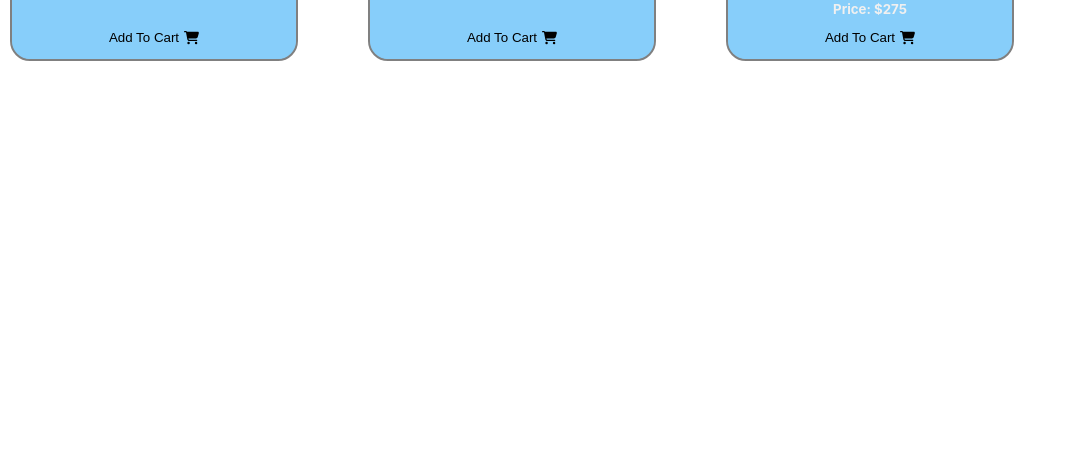
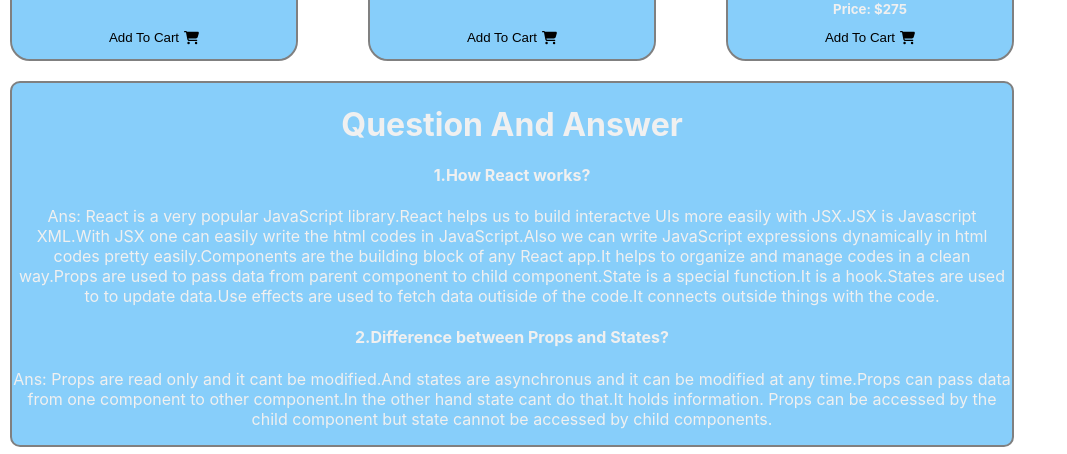
Before and after one commit to ZiaSIfat/Earbuds-Hub, a React (Create React App) app: page / in a window 1280 px wide. Shown: the part 1184-1638 px from the top of the page, without its empty margins (0-1067 px from the left). Before the commit the page ends 1255 px from the top, so only its background shows below. Built offline with nearby package versions, Linux system fonts and the light colour scheme.

Commit message:
ques-ansr done

```diff
--- a/src/App.js
+++ b/src/App.js
@@ -1,13 +1,13 @@
 import logo from './logo.svg';
 import './App.css';
 import Shop from './Components/Shop/Shop';
+import QA from './Components/QA/QA';
 
 function App() {
   return (
     <div className="App">
       <h1>Earbuds Hub</h1>
       <Shop></Shop>
-
     </div>
   );
 }
--- /dev/null
+++ b/src/Components/QA/QA.css
@@ -0,0 +1,7 @@
+.ques-ans{
+    border: 2px solid gray;
+    border-radius: 10px;
+    margin: 10px;
+    background-color: lightskyblue;
+    color: rgb(240, 240, 240);
+}
--- /dev/null
+++ b/src/Components/QA/QA.js
@@ -0,0 +1,19 @@
+import React from 'react';
+import './QA.css';
+const QA = () => {
+    return (
+        <div className='ques-ans'>
+            <h1>Question And Answer</h1>
+            <div>
+                <h4>1.How React works?</h4>
+                <p>Ans: React is a very popular JavaScript library.React helps us to build interactve UIs more easily with JSX.JSX is Javascript XML.With JSX one can easily write the html codes in JavaScript.Also we can write JavaScript expressions dynamically in html codes pretty easily.Components are the building block of any React app.It helps to organize and manage codes in a clean way.Props are used to pass data from parent component to child component.State is a special function.It is a hook.States are used to to update data.Use effects are used to fetch data outiside of the code.It connects outside things with the code.</p>
+            </div>
+            <div>
+                <h4>2.Difference between Props and States?</h4>
+                <p>Ans: Props are read only and it cant be modified.And states are asynchronus and it can be modified at any time.Props can pass data from one component to other component.In the other hand state cant do that.It holds information. Props can be accessed by the child component but state cannot be accessed by child components.</p>
+            </div>
+        </div>
+    );
+};
+
+export default QA;
--- a/src/Components/Shop/Shop.js
+++ b/src/Components/Shop/Shop.js
@@ -1,6 +1,7 @@
 import React, { useEffect, useState } from 'react';
 import List from '../List/List';
 import Product from '../Product/Product';
+import QA from '../QA/QA';
 import './Shop.css'
 
 const Shop = () => {
@@ -39,6 +40,7 @@ const Shop = () => {
                     ></Product>)
                 }
             </div>
+
             <div>
                 <List
                     key={list.id}
@@ -47,6 +49,9 @@ const Shop = () => {
                     randomItems={randomItems}
                 ></List>
             </div>
+            <div>
+                <QA></QA>
+            </div>
         </div>
     );
 };
```
